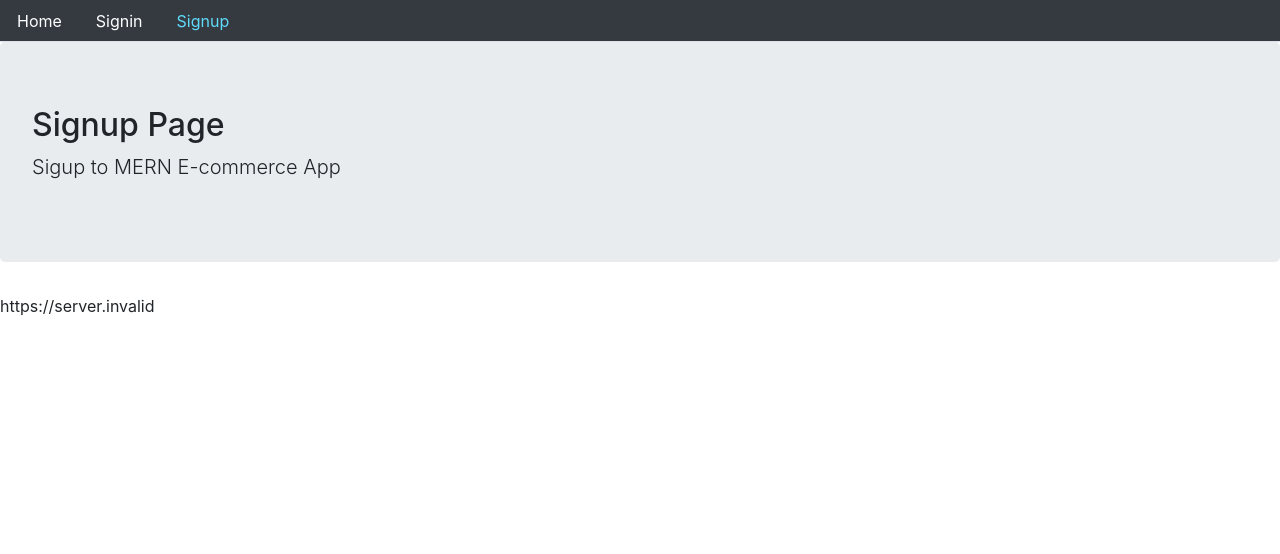
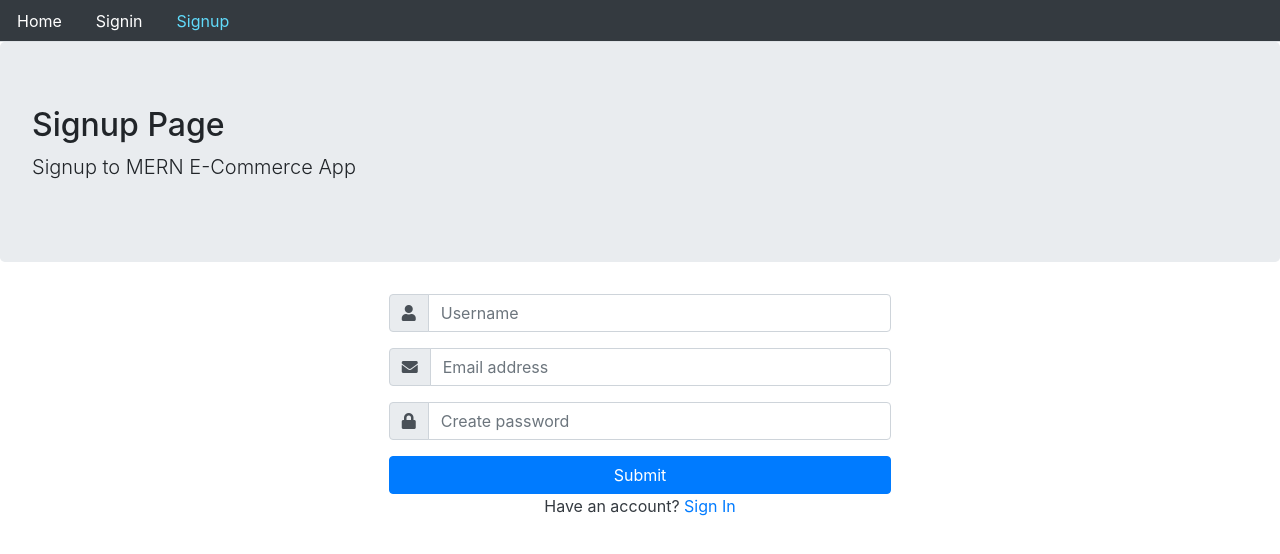
Before and after one commit to jasonhall0081/mern-ecommerce, a React (Create React App) app in the folder frontend/: page /signup in a window 1280 px wide. Shown: the top 554 px of the page. Built offline with nearby package versions, Linux system fonts and the light colour scheme; no server answers.

Commit message:
signup in auth done

```diff
--- a/frontend/public/index.html
+++ b/frontend/public/index.html
@@ -12,10 +12,14 @@
     <link rel="apple-touch-icon" href="%PUBLIC_URL%/logo192.png" />
     <link rel="manifest" href="%PUBLIC_URL%/manifest.json" />
     <link rel="stylesheet" href="https://maxcdn.bootstrapcdn.com/bootstrap/4.0.0/css/bootstrap.min.css" integrity="sha384-Gn5384xqQ1aoWXA+058RXPxPg6fy4IWvTNh0E263XmFcJlSAwiGgFAW/dAiS6JXm" crossorigin="anonymous" />
-    <title>React App</title>
+    <link rel="stylesheet" href="https://cdnjs.cloudflare.com/ajax/libs/font-awesome/5.14.0/css/all.min.css" crossorigin="anonymous" />
+    <title> CSE499 E-commerce </title>
   </head>
   <body>
     <noscript>You need to enable JavaScript to run this app.</noscript>
     <div id="root"></div>
+    <script src="https://code.jquery.com/jquery-3.5.1.slim.min.js" integrity="sha384-DfXdz2htPH0lsSSs5nCTpuj/zy4C+OGpamoFVy38MVBnE+IbbVYUew+OrCXaRkfj" crossorigin="anonymous"></script>
+    <script src="https://cdn.jsdelivr.net/npm/popper.js@1.16.0/dist/umd/popper.min.js" integrity="sha384-Q6E9RHvbIyZFJoft+2mJbHaEWldlvI9IOYy5n3zV9zzTtmI3UksdQRVvoxMfooAo" crossorigin="anonymous"></script>
+    <script src="https://stackpath.bootstrapcdn.com/bootstrap/4.5.0/js/bootstrap.min.js" integrity="sha384-OgVRvuATP1z7JjHLkuOU7Xw704+h835Lr+6QL9UvYjZE3Ipu6Tp75j7Bh/kR0JKI" crossorigin="anonymous"></script>
   </body>
 </html>
--- /dev/null
+++ b/frontend/src/auth/index.js
@@ -0,0 +1,16 @@
+import { API } from '../config';
+
+export const signup = (user) => {
+    return fetch(`${API}/signup`, {
+        method: "POST",
+        headers: {
+            Accept: "application/json",
+            "Content-Type": "application/json",
+        },
+        body: JSON.stringify(user)
+    }).then(response => {
+        return response.json();
+    }).catch(err => {
+        console.log(err);
+    });
+};
--- a/frontend/src/user/Signup.js
+++ b/frontend/src/user/Signup.js
@@ -1,11 +1,99 @@
-import React from 'react';
+import React, { useState } from 'react';
 import Layout from '../core/Layout';
-import {API} from '../config';
+import { Link } from 'react-router-dom';
+import { signup } from '../auth';
 
-const Signup = () =>  (
-    <Layout title="Signup Page" description="Sigup to MERN E-commerce App">
-        { API }
-    </Layout>
-);
+const Signup = () =>  {
+    const [values, setValues] = useState({
+        name: '', email: '', password: '', error: '', success: false
+    });
+
+    const { name, email, password, success, error } = values;
+
+    const handleChange = name => event => {
+        setValues({ ...values, error: false, [name]: event.target.value });
+    };
+
+    const clickSubmit = event => {
+        event.preventDefault();
+        setValues({...values, error: false});
+        signup({ name, email, password }).then(data => {
+            if (data.error) {
+                setValues({ ...values, error: data.error, success: false });
+            } else {
+                setValues({
+                    ...values, name: '', email: '', password: '', error: '', success: true
+                });
+            }
+        });
+    };
+
+    const signUpForm = () => (
+        <form className='signup-form' noValidate>
+            {/* username field */}
+            <div className='form-group input-group'>
+                <div className='input-group-prepend'>
+                    <span className='input-group-text'>
+                        <i className='fa fa-user'></i>
+                    </span>
+                </div>
+                <input name='username' onChange={handleChange('name')} className='form-control' placeholder='Username' type='text' value={name} />
+            </div>
+            {/* email field */}
+            <div className='form-group input-group'>
+                <div className='input-group-prepend'>
+                    <span className='input-group-text'>
+                        <i className='fa fa-envelope'></i>
+                    </span>
+                </div>
+                <input name='email' onChange={handleChange('email')} className='form-control' placeholder='Email address' type='email' value={email} />
+            </div>
+            {/* password field */}
+            <div className='form-group input-group'>
+                <div className='input-group-prepend'>
+                    <span className='input-group-text'>
+                        <i className='fa fa-lock'></i>
+                    </span>
+                </div>
+                <input name='password' onChange={handleChange('password')} className='form-control' placeholder='Create password' type='password' value={password} />
+            </div>
+
+            <button onClick={clickSubmit} className="btn btn-primary btn-block">
+                Submit
+            </button>
+            {/* Already have an account? */}
+            <p className='text-center text-dark'>
+                Have an account?
+                <Link to='/signin'> Sign In </Link>
+            </p>
+        </form>
+    );
+
+    const showError = () => (
+        <div className="alert alert-danger" style={{ display: error ? '' : 'none' }}>
+            {error}
+        </div>
+    );
+
+    const showSuccess = () => (
+        <div className="alert alert-info" style={{ display: success ? '' : 'none' }}>
+            New account is created. Please <Link to="/signin">Signin</Link>
+        </div>
+    );
+
+    return (
+        <Layout title="Signup Page" description="Signup to MERN E-Commerce App">
+            <div className='signup-container'>
+                <div className='row px-3 vh-100'>
+                    <div className='col-md-5 mx-auto align-self-center'>
+                        { showSuccess() }
+                        { showError() }
+                        { signUpForm() }
+                    </div>
+                </div>
+            </div>
+        </Layout>
+    );
+};
 
 export default Signup;
```
